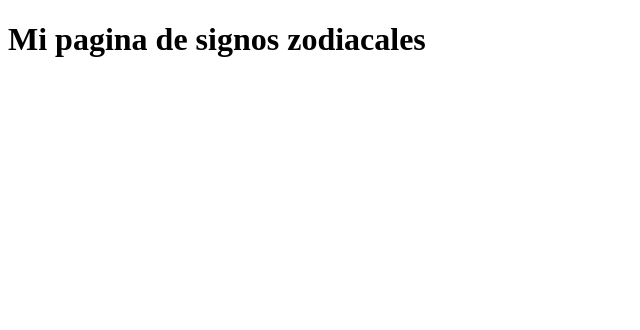
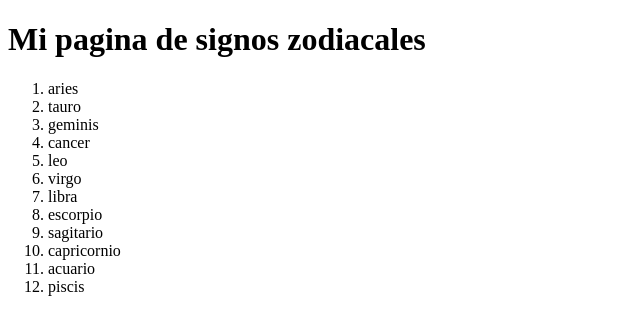
Before and after one commit to chongaayala-bit/zodiaco_web, a plain HTML site: page index.html in a window 1280 px wide. Shown: the whole page, without its empty margins (0-640 px from the left). Drawn offline with Linux system fonts and the light colour scheme.

Commit message:
edicion2

```diff
--- a/index.html
+++ b/index.html
@@ -7,6 +7,24 @@
 </head>
 <body>
     <h1>Mi pagina de signos zodiacales</h1>
+    <ol>
+        <li>aries</li>
+        <li>tauro</li>
+        <li>geminis</li>
+        <li>cancer</li>
+        <li>leo</li>
+        <li>virgo</li>
+        <li>libra</li>
+        <li>escorpio</li>
+        <li>sagitario</li>
+        <li>capricornio</li>
+        <li>acuario</li>
+        <li>piscis</li>
+     </ol>
+
+
+
+
 
 </body>
 </html>
```
